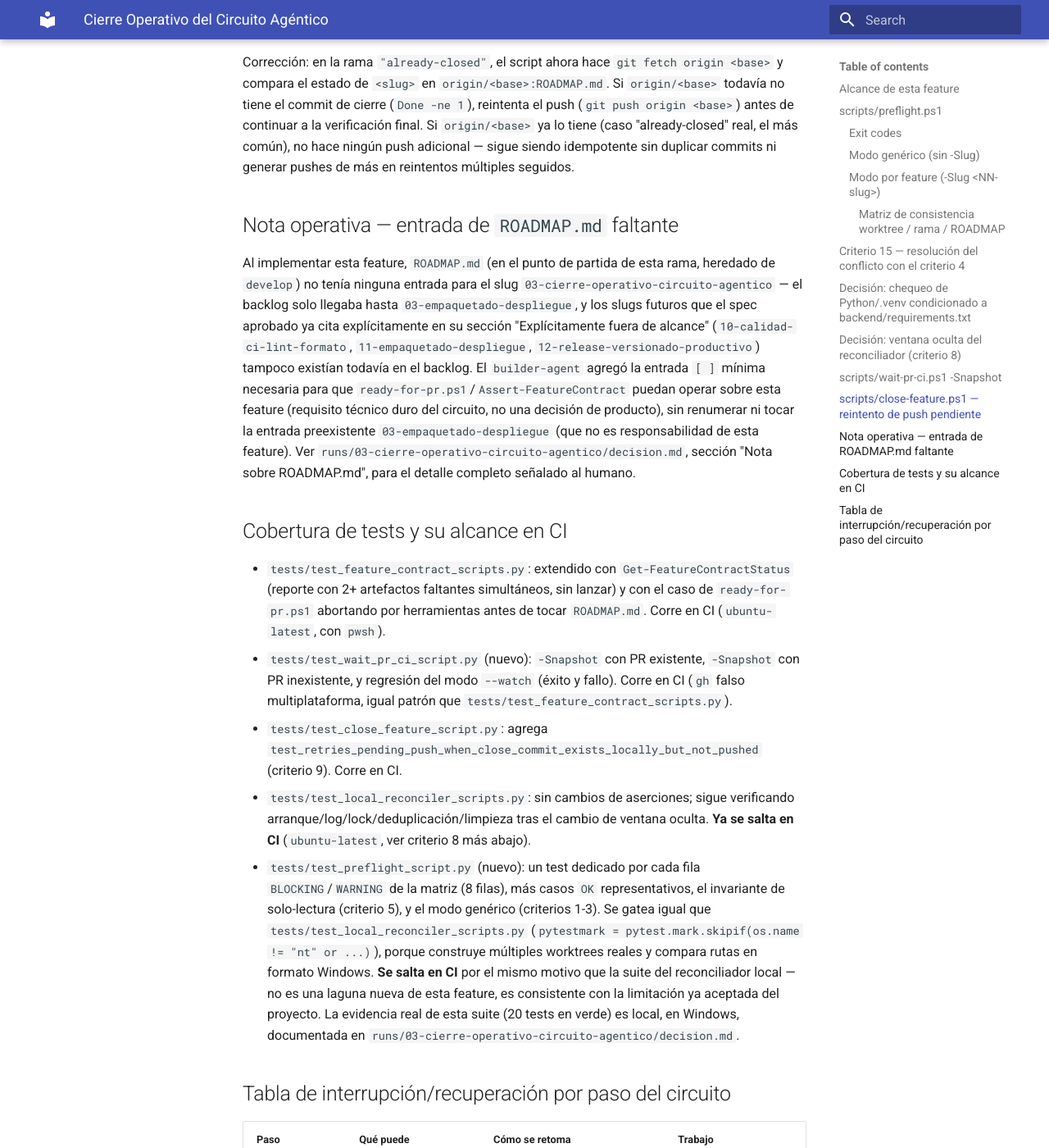
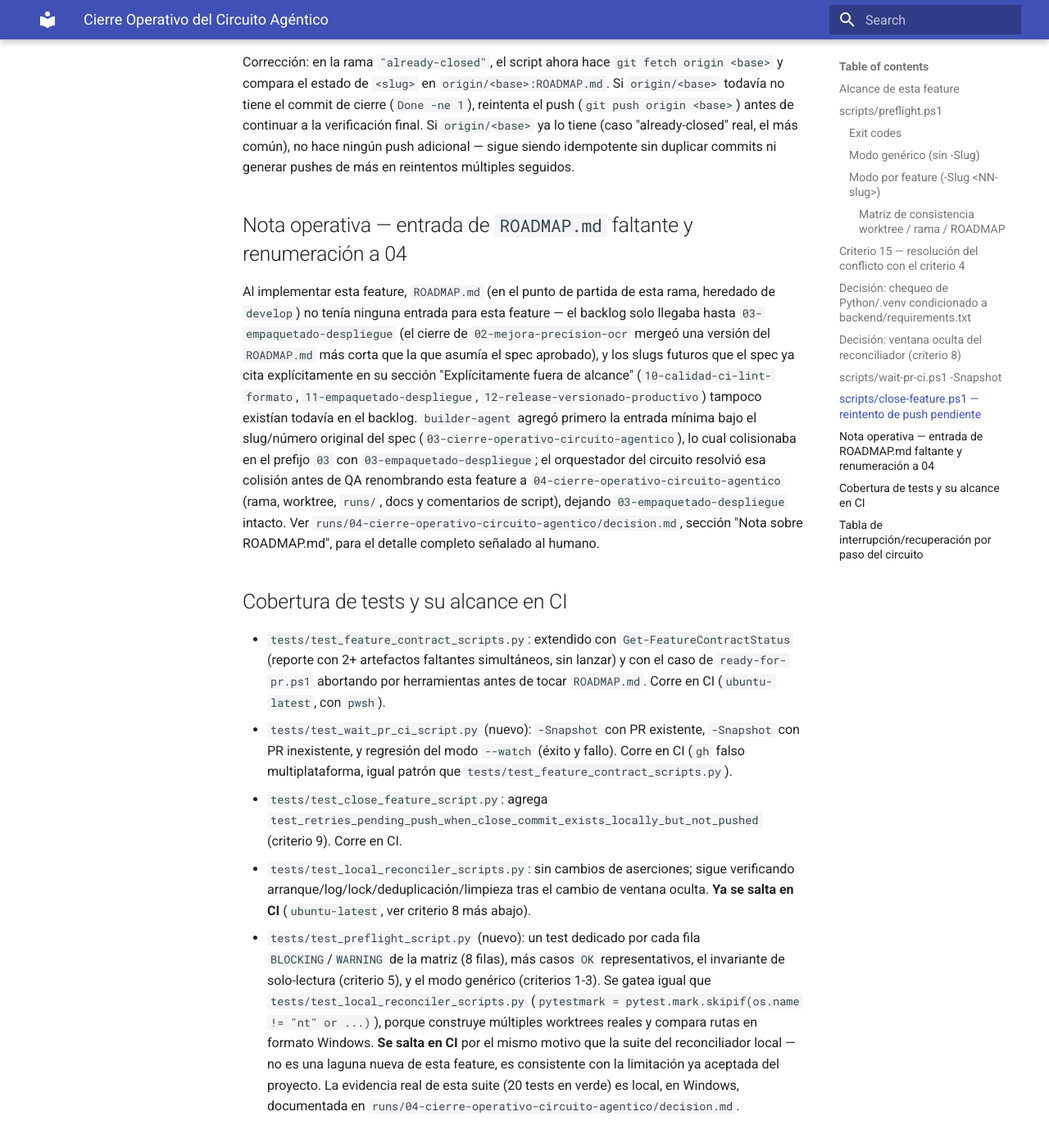
Before and after one commit to jlbellonGmail/gi-ocr, an MkDocs documentation site: the page built from docs/tecnica/cierre-operativo-circuito-agentico.md, in a window 1280 px wide and 1400 px high, scrolled down 8789 px. Shown: the whole window at 82% size. Built offline with MkDocs 1.6.1 and Material for MkDocs 9.7.7, drawn with Linux system fonts in a browser that asks for light colours; some of the changed text lies outside the part shown.

Commit message:
fix(circuito): renumerar feature de 03 a 04 tras colision en ROADMAP.md
El develop compartido avanzo durante este circuito (cierre de
02-mejora-precision-ocr) y su ROADMAP.md real nunca tuvo una entrada
03-cierre-operativo-circuito-agentico: el backlog llegaba solo hasta
03-empaquetado-despliegue. builder-agent ya habia detectado y senalado
la colision de prefijo 03 en su propio decision.md; se resuelve ahora
renombrando rama, worktree, runs/, docs y comentarios de script a
04-cierre-operativo-circuito-agentico, sin tocar 03-empaquetado-despliegue.

Co-Authored-By: Claude Sonnet 5 <noreply@anthropic.com>

```diff
--- a/docs/tecnica/cierre-operativo-circuito-agentico.md
+++ b/docs/tecnica/cierre-operativo-circuito-agentico.md
@@ -3,7 +3,7 @@
 Endurece el uso cotidiano del circuito descrito en `AGENTS.md` con
 herramientas de diagnóstico y recuperación, sin cambiar su forma (4
 agentes, un solo HITL). Implementa el spec
-`runs/03-cierre-operativo-circuito-agentico/spec.md` (aprobado en el
+`runs/04-cierre-operativo-circuito-agentico/spec.md` (aprobado en el
 intento 2, tras resolver en el intento 1 un conflicto de diseño entre el
 criterio 4 y el criterio 15 — ver más abajo).
 
@@ -374,22 +374,25 @@ común), no hace ningún push adicional — sigue siendo idempotente sin
 duplicar commits ni generar pushes de más en reintentos múltiples
 seguidos.
 
-## Nota operativa — entrada de `ROADMAP.md` faltante
+## Nota operativa — entrada de `ROADMAP.md` faltante y renumeración a 04
 
 Al implementar esta feature, `ROADMAP.md` (en el punto de partida de esta
-rama, heredado de `develop`) no tenía ninguna entrada para el slug
-`03-cierre-operativo-circuito-agentico` — el backlog solo llegaba hasta
-`03-empaquetado-despliegue`, y los slugs futuros que el spec aprobado ya
+rama, heredado de `develop`) no tenía ninguna entrada para esta feature —
+el backlog solo llegaba hasta `03-empaquetado-despliegue` (el cierre de
+`02-mejora-precision-ocr` mergeó una versión del `ROADMAP.md` más corta
+que la que asumía el spec aprobado), y los slugs futuros que el spec ya
 cita explícitamente en su sección "Explícitamente fuera de alcance"
 (`10-calidad-ci-lint-formato`, `11-empaquetado-despliegue`,
 `12-release-versionado-productivo`) tampoco existían todavía en el
-backlog. El `builder-agent` agregó la entrada `[ ]` mínima necesaria para
-que `ready-for-pr.ps1`/`Assert-FeatureContract` puedan operar sobre esta
-feature (requisito técnico duro del circuito, no una decisión de
-producto), sin renumerar ni tocar la entrada preexistente
-`03-empaquetado-despliegue` (que no es responsabilidad de esta feature).
-Ver `runs/03-cierre-operativo-circuito-agentico/decision.md`, sección
-"Nota sobre ROADMAP.md", para el detalle completo señalado al humano.
+backlog. `builder-agent` agregó primero la entrada mínima bajo el
+slug/número original del spec (`03-cierre-operativo-circuito-agentico`),
+lo cual colisionaba en el prefijo `03` con `03-empaquetado-despliegue`;
+el orquestador del circuito resolvió esa colisión antes de QA renombrando
+esta feature a `04-cierre-operativo-circuito-agentico` (rama, worktree,
+`runs/`, docs y comentarios de script), dejando
+`03-empaquetado-despliegue` intacto. Ver
+`runs/04-cierre-operativo-circuito-agentico/decision.md`, sección "Nota
+sobre ROADMAP.md", para el detalle completo señalado al humano.
 
 ## Cobertura de tests y su alcance en CI
 
@@ -420,7 +423,7 @@ Ver `runs/03-cierre-operativo-circuito-agentico/decision.md`, sección
   reconciliador local — no es una laguna nueva de esta feature, es
   consistente con la limitación ya aceptada del proyecto. La evidencia
   real de esta suite (20 tests en verde) es local, en Windows, documentada
-  en `runs/03-cierre-operativo-circuito-agentico/decision.md`.
+  en `runs/04-cierre-operativo-circuito-agentico/decision.md`.
 
 ## Tabla de interrupción/recuperación por paso del circuito
 
```
Also changed, not shown: ROADMAP.md (+14 -18 lines), docs/usuario/cierre-operativo-circuito-agentico.md (+10 -10 lines), runs/04-cierre-operativo-circuito-agentico/decision.md (renamed from runs/03-cierre-operativo-circuito-agentico/decision.md, +40 -26 lines), runs/04-cierre-operativo-circuito-agentico/audit-1.md (renamed from runs/03-cierre-operativo-circuito-agentico/audit-1.md), runs/04-cierre-operativo-circuito-agentico/audit-2.md (renamed from runs/03-cierre-operativo-circuito-agentico/audit-2.md), runs/04-cierre-operativo-circuito-agentico/spec.md (renamed from runs/03-cierre-operativo-circuito-agentico/spec.md), 3 other files.
